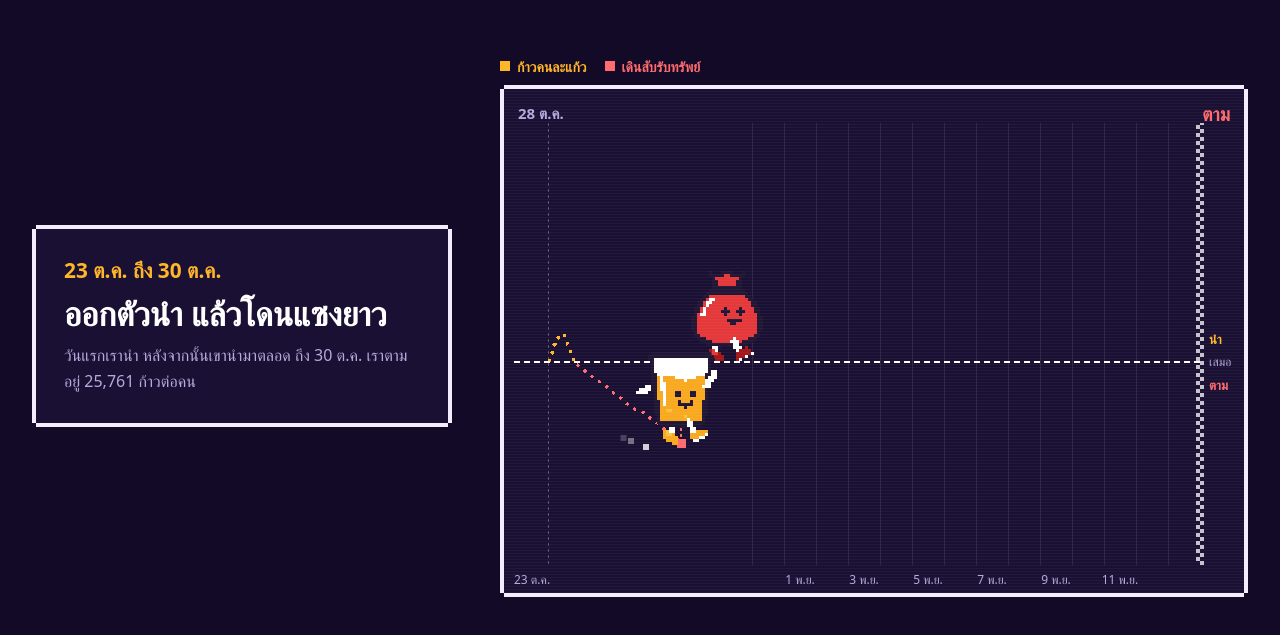
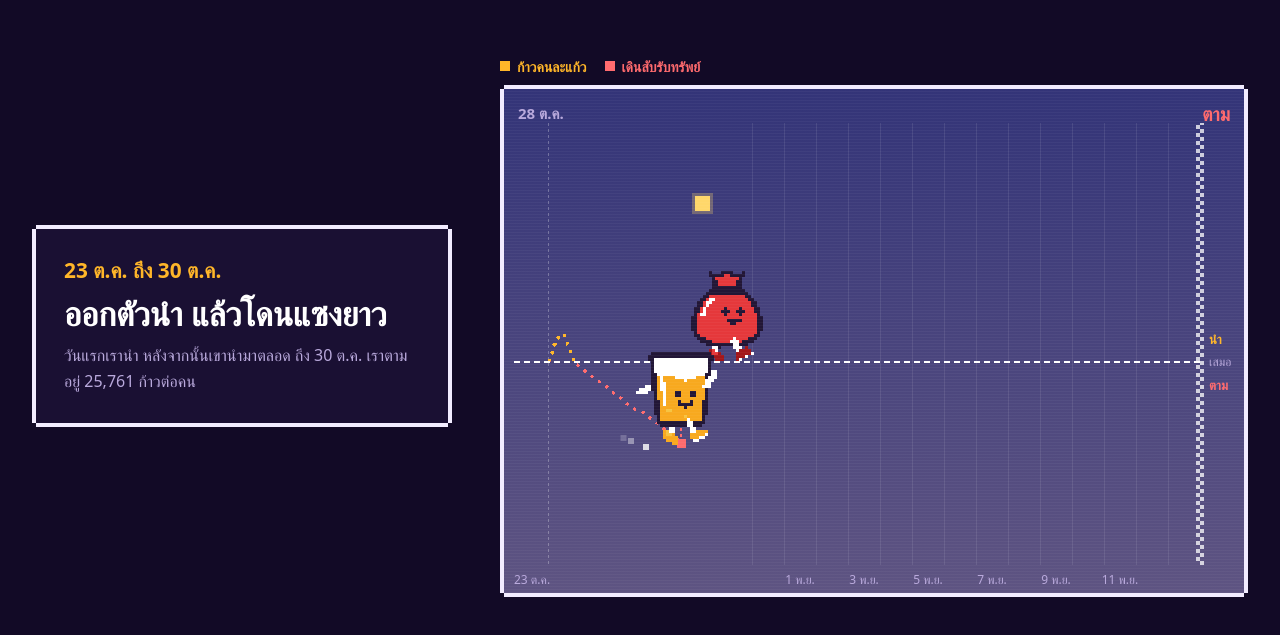
Before and after one commit to bank2u/org-running-lead, a plain HTML site: page v-c2120a14ff9b.html in a window 1280 px wide. Shown: the part 1674-2309 px from the top of the page. Drawn offline with Linux system fonts and the light colour scheme; animation ran at ten frames a second; a web font is replaced by a local one.

Commit message:
Victory page: sky changes with the time of day on the race screen

```diff
--- a/v-c2120a14ff9b.html
+++ b/v-c2120a14ff9b.html
@@ -134,7 +134,16 @@ html.anim .bars.in .bar:nth-child(3) .fill{transition-delay:.4s}
   flex:1 1 auto;min-height:200px;max-height:580px}
 .chart::after{content:"";position:absolute;inset:0;border-radius:8px;pointer-events:none;z-index:4;
   background:repeating-linear-gradient(0deg,rgba(255,255,255,.04) 0 1px,transparent 1px 3px)}
-.chart svg.plot{position:absolute;inset:0;width:100%;height:100%;overflow:visible;shape-rendering:crispEdges}
+/* sky behind the plot: dawn / day / dusk / night by the clock time of the drawn point (the x axis is days, the fraction is the hour) */
+.chart .sky{position:absolute;inset:0;z-index:0;pointer-events:none;overflow:hidden}
+.chart .sky .orb{position:absolute;width:15px;height:15px;margin:-7px 0 0 -7px;image-rendering:pixelated}
+.chart .sky .orb.sun{background:#ffd76a;box-shadow:0 0 0 3px rgba(255,215,106,.28)}
+.chart .sky .orb.moon{background:#ece6ff;box-shadow:inset -5px -3px 0 0 #b9a9dc,0 0 0 3px rgba(236,230,255,.18)}
+.chart .sky .stars{position:absolute;inset:0}
+.chart .sky .star{position:absolute;width:3px;height:3px;background:#fff}
+html.anim .chart .sky .star{animation:twinkle 2.4s steps(2,jump-none) infinite alternate}
+@keyframes twinkle{from{opacity:.35}to{opacity:1}}
+.chart svg.plot{position:absolute;inset:0;z-index:1;width:100%;height:100%;overflow:visible;shape-rendering:crispEdges}
 .chart text{font:500 12px var(--th);fill:var(--px-dim)}
 .chart .side-up{fill:var(--px-us);font-weight:700;font-size:13px}
 .chart .side-dn{fill:var(--px-rv);font-weight:700;font-size:13px}
@@ -866,7 +875,11 @@ html.anim .bars .fill{transition-timing-function:steps(14,end)}
     var runR = el("div", "runner rival"), runU = el("div", "runner us");
     runR.innerHTML = DUST + bagSVG("run"); runU.innerHTML = DUST + glassSVG("run");
     var glass = function () { return runU.lastElementChild; };
-    chart.appendChild(svg); chart.appendChild(readout); chart.appendChild(runR); chart.appendChild(runU);
+    var sky = el("div", "sky"), sun = el("i", "orb sun"), moon = el("i", "orb moon"), starBox = el("div", "stars");
+    sky.appendChild(sun); sky.appendChild(moon);
+    for (var si = 0; si < 26; si++) { var st0 = el("i", "star"); st0.style.left = ((si * 37 + 11) % 97 + 1) + "%"; st0.style.top = ((si * 53 + 7) % 58 + 3) + "%"; st0.style.animationDelay = (-(si % 5) * .45) + "s"; if (si % 3 === 0) st0.style.width = st0.style.height = "2px"; starBox.appendChild(st0); }
+    sky.appendChild(starBox);
+    chart.appendChild(sky); chart.appendChild(svg); chart.appendChild(readout); chart.appendChild(runR); chart.appendChild(runU);
     legend.setAttribute("aria-hidden", "true"); chart.setAttribute("aria-hidden", "true");
     // phones: message window under the screen (cards are moved into it by layout)
     var talk = el("div", "talk"), dots = el("div", "dots"), more = el("i", "more");
@@ -1151,12 +1164,31 @@ html.anim .bars .fill{transition-timing-function:steps(14,end)}
       if (cur !== goal) raf = requestAnimationFrame(tick); else tk0 = 0;
     }
 
+    // sky: [hour, top colour, bottom colour]; kept dark so the white and lilac labels keep their contrast
+    var SKY = [[0, [26, 16, 51], [26, 16, 51]], [5, [26, 16, 51], [40, 24, 72]], [6.5, [58, 36, 98], [138, 78, 104]], [8.5, [52, 52, 120], [96, 84, 128]],
+      [12, [38, 58, 122], [63, 85, 160]], [16, [40, 56, 118], [70, 84, 150]], [18.2, [66, 40, 104], [138, 72, 92]], [20, [44, 26, 84], [78, 40, 90]],
+      [21.5, [26, 16, 51], [32, 20, 62]], [24, [26, 16, 51], [26, 16, 51]]];
+    function mix(a, b, u) { return [0, 1, 2].map(function (i) { return Math.round(a[i] + (b[i] - a[i]) * u); }); }
+    function skyAt(t) {
+      var h = (t - Math.floor(t)) * 24, i = 0;
+      while (i < SKY.length - 2 && h >= SKY[i + 1][0]) i++;
+      var a = SKY[i], b = SKY[i + 1], u = clamp((h - a[0]) / (b[0] - a[0]), 0, 1);
+      var top = mix(a[1], b[1], u), bot = mix(a[2], b[2], u);
+      sky.style.background = "linear-gradient(rgb(" + top + "),rgb(" + bot + "))";
+      var day = h >= 6 && h < 18, p = day ? (h - 6) / 12 : ((h < 6 ? h + 24 : h) - 18) / 12;
+      var o = day ? sun : moon, off = day ? moon : sun;
+      o.style.display = ""; off.style.display = "none";
+      o.style.left = (8 + 84 * p).toFixed(1) + "%"; o.style.top = (46 - 36 * Math.sin(Math.PI * p)).toFixed(1) + "%";
+      var nv = h < 5 || h >= 21.5 ? 1 : h < 6.5 ? 1 - (h - 5) / 1.5 : h >= 19 ? (h - 19) / 2.5 : 0;
+      starBox.style.opacity = nv.toFixed(2);
+    }
     function draw(force) {
       var t = clamp(cur, PRE ? PRE.t0 : tA, tZ), pre = !!PRE && t < tA, k = idxAt(t), p = pts[k], q = pts[Math.min(k + 1, pts.length - 1)];
       // position follows the line between two captures; every number shown is a captured one
       var v = q[0] > p[0] ? p[1] + (q[1] - p[1]) * clamp((t - p[0]) / (q[0] - p[0]), 0, 1) : p[1];
       if (pre) { v = preV(t); p = [t, t < PRE.flip ? 1 : -1]; k = "p" + Math.floor(t) + (p[1] > 0 ? "u" : "d"); }   // run-in: side only, no number
       var hx = Math.round(G.X(t) / 3) * 3, hy = Math.round(G.Y(v) / 3) * 3, zy = G.zy, up = p[1] > 0, dn = p[1] < 0;
+      skyAt(t);
       var moving = cur !== goal && !(holdT && performance.now() < holdT);
       if (moving !== last.moving) { last.moving = moving; chart.classList.toggle("moving", moving); chart.classList.toggle("running", moving); }
       G.reveal.setAttribute("width", Math.max(0, hx + 10));
```
